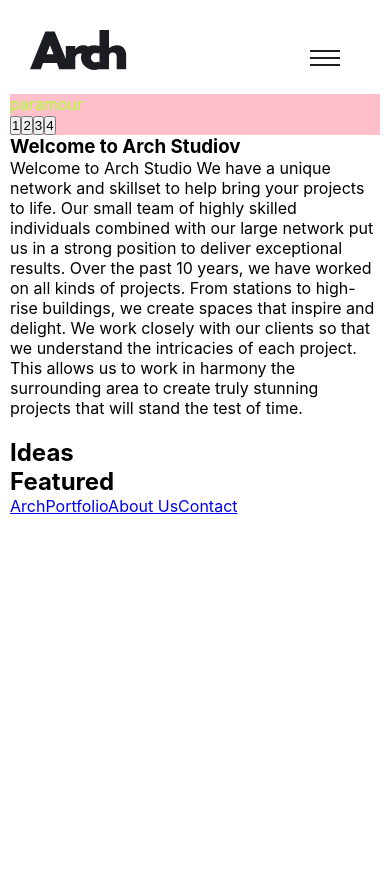
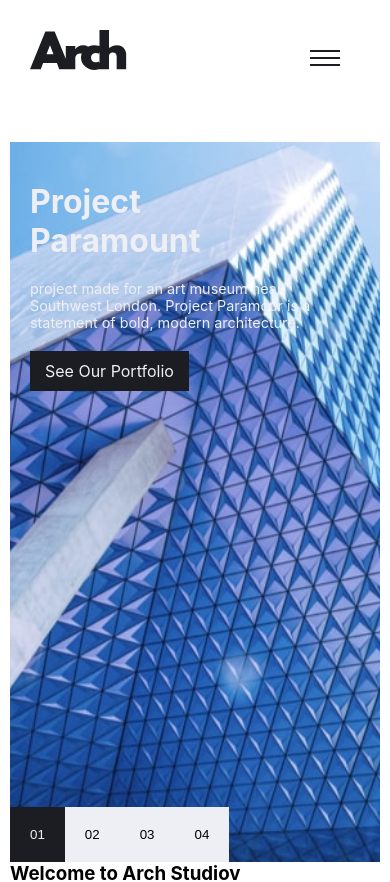
Before and after one commit to JoaquinBruhnIntive/react-landing, a React (Create React App) app: page / in a window 390 px wide. Shown: the top 882 px of the page. Before the commit the page ends 844 px from the top, so only its background shows below. Built offline with nearby package versions, Linux system fonts and the light colour scheme.

Commit message:
[main update] finished the Hero component on Index with the styles and responciveness done as well

```diff
--- a/src/App.css
+++ b/src/App.css
@@ -1,8 +1,18 @@
 .main {
-    max-width: 1500px;
-    margin: 0 auto;
+  display: flex;
+  justify-content: center;
+  max-width: 1500px;
+  margin: 0 auto;
 }
 
 .content{
+  width: 80%;
   padding: 10px;
 }
+@media screen and(max-width:586px) {
+
+}
+.content {
+  width: 100%;
+  padding: 10px;
+}
--- a/src/components/index/hero/hero.css
+++ b/src/components/index/hero/hero.css
@@ -0,0 +1,3 @@
+.hero {
+    margin-top: 3rem;
+}
--- a/src/components/index/hero/hero.jsx
+++ b/src/components/index/hero/hero.jsx
@@ -6,10 +6,8 @@ import './hero.css';
 
 const Hero = () => {
     return (
-        <section>
-            <div className="sliders">
-                <HeroSlide slideData={heroCard}/>
-            </div>
+        <section className="hero">
+            <HeroSlide slideData={heroCard}/>
         </section>
     )
 }
--- a/src/components/index/hero/heroSlide/heroSlide.css
+++ b/src/components/index/hero/heroSlide/heroSlide.css
@@ -1,23 +1,155 @@
+@import url(../../../../globalStyle.css);
+
 .slide{
-    background-color: pink;
+    position: relative;
+    overflow: hidden;
+    background-position: center;
+    background-size: cover;
+    transition: 0.4s;
+    width: 100%;
+    height: 720px;
+}
+.hero-content{
+    position: absolute;
+    width: 600px;
+    top: 20px;
+    padding:20px;
+}
+.hero-content > h2{
+    font-size: 4rem;
+    color: var(--very-light-grey);
+}
+.hero-content > h2:nth-child(2){
+    margin-bottom: 20px;
+}
+.hero-content > p {
+    font-size: 1.2rem;
+    margin-bottom: 30px;
+    color: var(--very-light-grey);
+}
+.hero-content > a{
+    font-size: 1.3rem;
+    text-decoration: none;
+    text-align: center;
+    text-transform: capitalize;
+    padding: 20px 30px;
+    color: var(--very-light-grey);
+    background-color: var(--very-dark-blue);
+
+}
+.buttonController{
+    position: absolute;
+    display: inline-block;
+    bottom: 0;
+}
+.buttonController > button{
+    border: none;
+    padding: 30px;
+    background-color: var(--very-light-grey);
 }
 /*----------diferent slide classes------------*/
 .paramour{
-    color: greenyellow;
-    transition: 1s;
+    background-image: url(../../../../assets/home/desktop/image-hero-paramour.jpg);
+}
+.paramour > .buttonController > button:nth-child(1) {
+    color: var(--very-light-grey);
+    background-color: var(--very-dark-blue);
 }
 
 .federal{
-    color: brown;
-    transition: 1s;
+    background-image: url(../../../../assets/home/desktop/image-hero-federal.jpg);
+}
+.federal > .buttonController > button:nth-child(2) {
+    color: var(--very-light-grey);
+    background-color: var(--very-dark-blue);
 }
 
 .seraph{
-    color: red;
-    transition: 1s;
+    background-image: url(../../../../assets/home/desktop/image-hero-seraph.jpg);
+}
+.seraph > .buttonController > button:nth-child(3) {
+    color: var(--very-light-grey);
+    background-color: var(--very-dark-blue);
 }
 
 .trinity{
-    color: purple;
-    transition: 1s;
+    background-image: url(../../../../assets/home/desktop/image-hero-trinity.jpg);
 }
+.trinity > .buttonController > button:nth-child(4) {
+    color: var(--very-light-grey);
+    background-color: var(--very-dark-blue);
+}
+
+@media screen and (max-width:800px) {
+    .hero-content {
+        width: 500px;
+    }
+
+    .hero-content > h2{
+        font-size: 3rem;
+    }
+
+    .buttonController > button{
+        padding: 20px;
+    }
+
+    .hero-content > p {
+        font-size: 1rem;
+    }
+
+    .hero-content > a{
+        font-size: 1.1rem;
+        padding: 15px 20px;
+    }
+
+    .paramour{
+        background-image: url(../../../../assets/home/tablet/image-hero-paramour.jpg);
+    }
+
+    .federal{
+        background-image: url(../../../../assets/home/tablet/image-hero-federal.jpg);
+    }
+
+    .seraph{
+        background-image: url(../../../../assets/home/tablet/image-hero-seraph.jpg);
+    }
+
+    .trinity{
+        background-image: url(../../../../assets/home/tablet/image-hero-trinity.jpg);
+    }
+}
+
+@media screen and (max-width:586px) {
+    .hero-content {
+        width: 350px;
+    }
+
+    .hero-content > h2{
+        font-size: 2rem;
+    }
+
+    .hero-content > p {
+        font-size: .9rem;
+    }
+
+    .hero-content > a{
+        font-size: 1rem;
+        padding: 10px 15px;
+    }
+
+    .paramour{
+        background-image: url(../../../../assets/home/mobile/image-hero-paramour.jpg);
+    }
+
+    .federal{
+        background-image: url(../../../../assets/home/mobile//image-hero-federal.jpg);
+    }
+
+    .seraph{
+        background-image: url(../../../../assets/home/mobile//image-hero-seraph.jpg);
+    }
+
+    .trinity{
+        background-image: url(../../../../assets/home/mobile//image-hero-trinity.jpg);
+    }
+}
--- a/src/components/index/hero/heroSlide/heroSlide.jsx
+++ b/src/components/index/hero/heroSlide/heroSlide.jsx
@@ -1,4 +1,5 @@
 import React, { useState } from "react";
+import { Link } from 'react-router-dom';
 import './heroSlide.css'
 
 
@@ -11,9 +12,17 @@ const HeroSlide = ({ slideData }) => {
 
 
     return (
-        <div className={slideData[currentSlide].class}>{slideData[currentSlide].test}
-          <div>
-              {slideData.map((slide, index) => <button className="buttonController" onClick={() => toggleSlide(index)}>{index + 1}</button>)}
+        <div className={slideData[currentSlide].class}>
+            <div className="hero-content">
+                <h2>Project</h2>
+                <h2>Paramount</h2>
+                <p>
+                    project made for an art museum near Southwest London. Project Paramour is a statement of bold, modern architecture.
+                </p>
+                <Link to="/portfolio">see our portfolio</Link>
+            </div>
+          <div className="buttonController">
+              {slideData.map((slide, index) => <button onClick={() => toggleSlide(index)}>0{index + 1}</button>)}
           </div>
         </div>
     );
--- a/src/styles.css
+++ b/src/styles.css
@@ -10,9 +10,6 @@
 
 
 /* Hero Section *********************/
-.hero {
-    margin-top: 3rem;
-}
 
 .slider {
     position: relative;
```
Also changed, not shown: src/components/navbar/navbar.css (+0 -58 lines).
